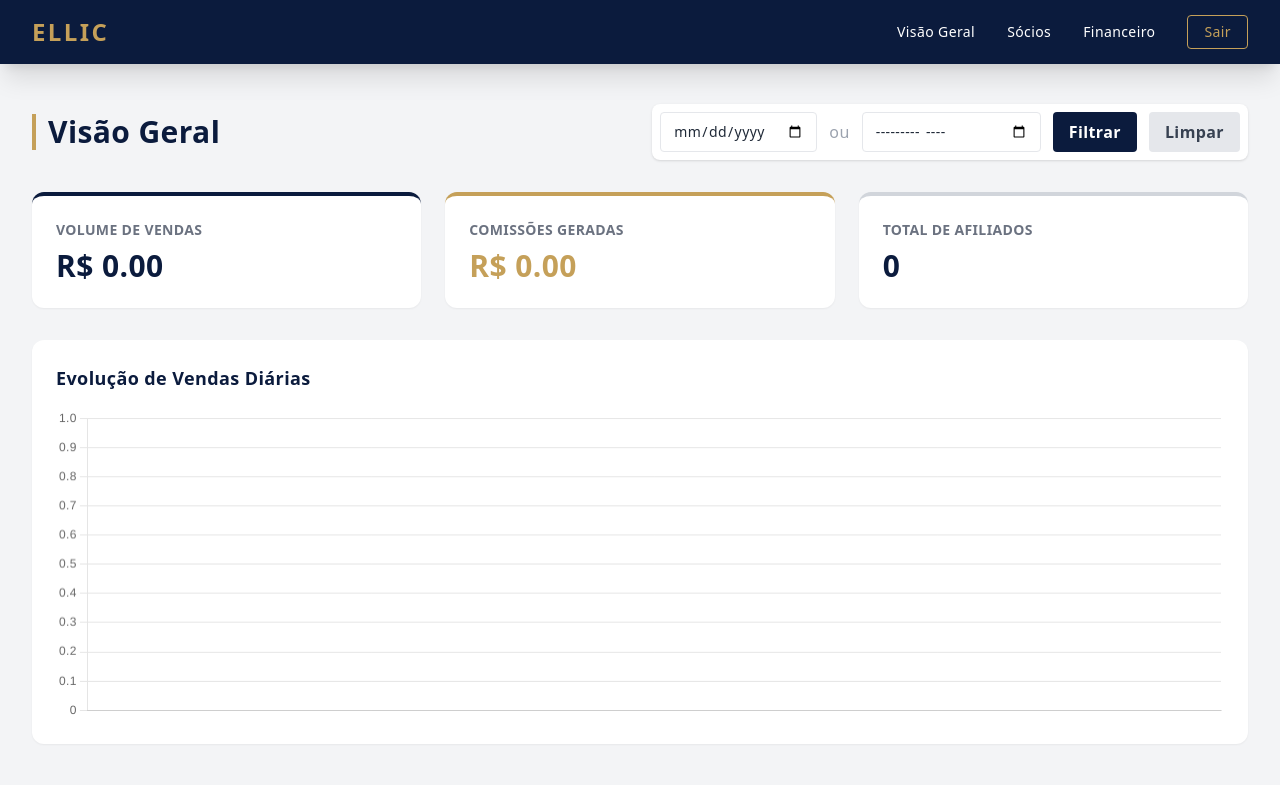
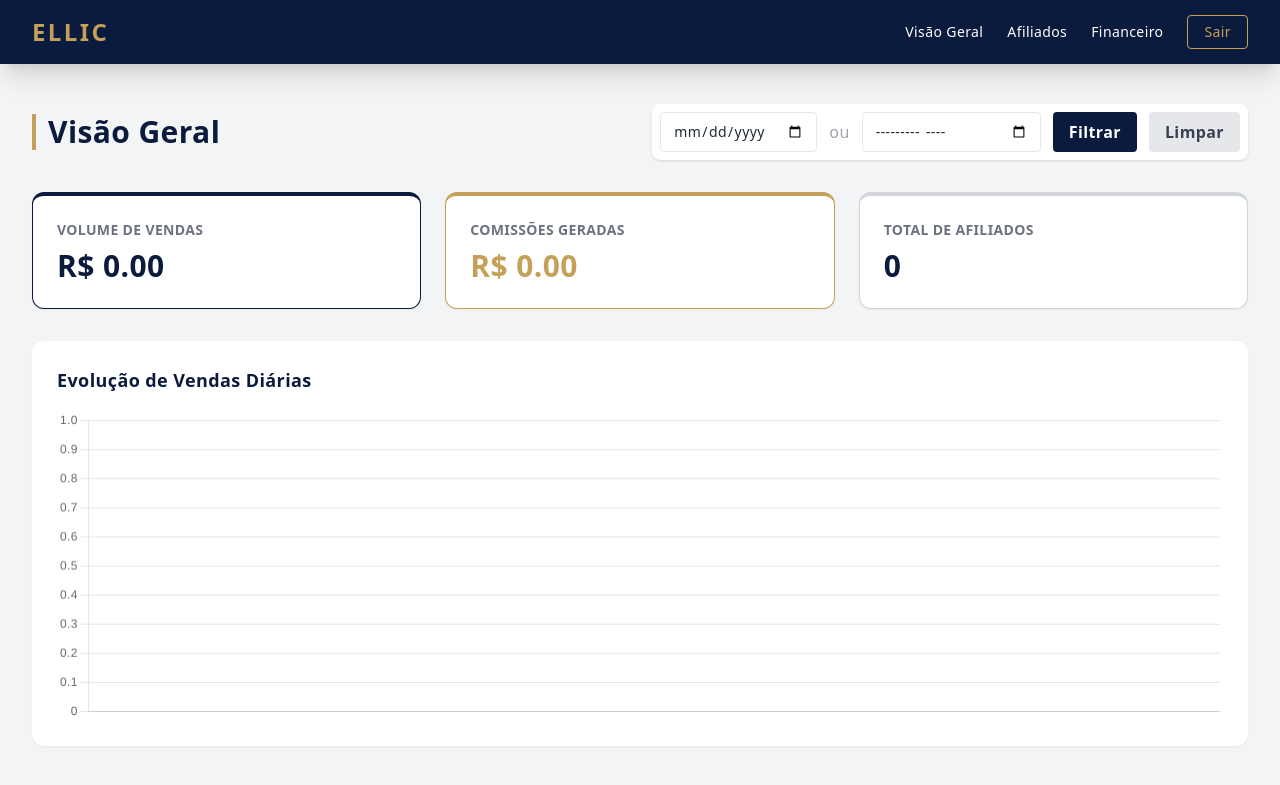
Before and after one commit to AppMotoristaPro/afiliadoliliam, a Flask app: page /admin/dashboard in a window 1280 px wide. Shown: the top 785 px of the page. Run offline with Flask 3, Linux system fonts and the light colour scheme; a user stored in the database is signed in; data that the repository does not hold is empty; some libraries are stand-ins or nearby versions.

Commit message:
agora acho que vai

```diff
--- a/app/__init__.py
+++ b/app/__init__.py
@@ -1,23 +1,20 @@
-from flask import Flask
+from flask import Flask, request, redirect, url_for
 from .extensions import db
-from flask_login import LoginManager
+from flask_login import LoginManager, current_user
 import os
 
 def create_app():
     app = Flask(__name__)
 
-    # Configurações de Segurança e Banco de Dados
     app.config['SECRET_KEY'] = os.getenv('SECRET_KEY', 'chave-secreta-ellic-producao')
     app.config['SQLALCHEMY_DATABASE_URI'] = os.getenv('DATABASE_URL')
     app.config['SQLALCHEMY_TRACK_MODIFICATIONS'] = False
 
-    # SOLUÇÃO DO ERRO SSL NEON: Força o Flask a testar a conexão antes de executar comandos
     app.config['SQLALCHEMY_ENGINE_OPTIONS'] = {
         'pool_pre_ping': True,
         'pool_recycle': 300,
     }
 
-    # Inicializa os plugins
     db.init_app(app)
 
     login_manager = LoginManager()
@@ -29,7 +26,14 @@ def create_app():
         from .models import Usuario
         return Usuario.query.get(int(user_id))
 
-    # Registra as Rotas (Blueprints)
+    # TRAVA GLOBAL: Obriga a troca da senha temporária antes de liberar a plataforma
+    @app.before_request
+    def check_senha_temporaria():
+        if current_user.is_authenticated and getattr(current_user, 'senha_temporaria', False):
+            # Deixa passar apenas a tela de nova senha, o logout e o carregamento do CSS/imagens
+            if request.endpoint not in ['admin.nova_senha', 'admin.logout', 'static']:
+                return redirect(url_for('admin.nova_senha'))
+
     from .admin.routes import admin_bp
     from .parceiros.routes import parceiros_bp
     from .webhook.routes import webhook_bp
@@ -38,15 +42,10 @@ def create_app():
     app.register_blueprint(parceiros_bp, url_prefix='/parceiros')
     app.register_blueprint(webhook_bp, url_prefix='/api/webhook')
 
-    # Configuração de Banco de Dados Automática
     with app.app_context():
-        # Recria as tabelas limpas no Neon
         db.create_all()
-
-        # Garante a recriação do Administrador caso o banco tenha sido resetado
         from .models import Usuario
         admin_existente = Usuario.query.filter_by(email='admin@ellic.com.br').first()
-
         if not admin_existente:
             novo_admin = Usuario(
                 email='admin@ellic.com.br',
--- a/app/templates/admin/dashboard.html
+++ b/app/templates/admin/dashboard.html
@@ -1,37 +1,34 @@
 {% extends "base.html" %}
 {% block title %}Dashboard | Ellic{% endblock %}
 {% block content %}
-<div class="mb-8 flex justify-between items-center">
+<div class="mb-8 flex flex-col md:flex-row md:justify-between md:items-center gap-4">
     <h1 class="text-3xl font-bold text-navy border-l-4 border-gold pl-3">Visão Geral</h1>
 
-    <!-- Filtros de Data e Mês -->
-    <form class="flex space-x-3 bg-white p-2 rounded-lg shadow" method="GET">
-        <input type="date" name="dia" value="{{ dia }}" class="px-3 py-2 border rounded text-sm outline-none focus:border-gold">
-        <span class="py-2 text-gray-400">ou</span>
-        <input type="month" name="mes" value="{{ mes }}" class="px-3 py-2 border rounded text-sm outline-none focus:border-gold">
+    <form class="flex space-x-3 bg-white p-2 rounded-lg shadow w-full md:w-auto" method="GET">
+        <input type="date" name="dia" value="{{ dia }}" class="px-3 py-2 border rounded text-sm outline-none focus:border-gold flex-grow">
+        <span class="py-2 text-gray-400 hidden sm:block">ou</span>
+        <input type="month" name="mes" value="{{ mes }}" class="px-3 py-2 border rounded text-sm outline-none focus:border-gold flex-grow">
         <button type="submit" class="bg-navy text-white px-4 py-2 rounded font-semibold hover:bg-navy-light transition">Filtrar</button>
-        <a href="{{ url_for('admin.dashboard') }}" class="bg-gray-200 text-gray-700 px-4 py-2 rounded font-semibold hover:bg-gray-300">Limpar</a>
+        <a href="{{ url_for('admin.dashboard') }}" class="bg-gray-200 text-gray-700 px-4 py-2 rounded font-semibold hover:bg-gray-300 flex items-center justify-center">Limpar</a>
     </form>
 </div>
 
-<!-- Cards de Volume -->
 <div class="grid grid-cols-1 md:grid-cols-3 gap-6 mb-8">
-    <div class="bg-white p-6 rounded-xl shadow-sm border-t-4 border-navy">
+    <div class="glass-panel bg-white p-6 rounded-xl shadow-sm border-t-4 border-navy">
         <p class="text-sm font-bold text-gray-500 uppercase tracking-wide">Volume de Vendas</p>
         <p class="text-3xl font-extrabold text-navy mt-2">R$ {{ "%.2f"|format(fat_total) }}</p>
     </div>
-    <div class="bg-white p-6 rounded-xl shadow-sm border-t-4 border-gold">
+    <div class="glass-panel bg-white p-6 rounded-xl shadow-sm border-t-4 border-gold">
         <p class="text-sm font-bold text-gray-500 uppercase tracking-wide">Comissões Geradas</p>
         <p class="text-3xl font-extrabold text-gold mt-2">R$ {{ "%.2f"|format(com_total) }}</p>
     </div>
-    <div class="bg-white p-6 rounded-xl shadow-sm border-t-4 border-gray-300">
+    <div class="glass-panel bg-white p-6 rounded-xl shadow-sm border-t-4 border-gray-300">
         <p class="text-sm font-bold text-gray-500 uppercase tracking-wide">Total de Afiliados</p>
         <p class="text-3xl font-extrabold text-navy mt-2">{{ tot_afiliados }}</p>
     </div>
 </div>
 
-<!-- Gráfico de Linha -->
-<div class="bg-white p-6 rounded-xl shadow-sm">
+<div class="glass-panel bg-white p-6 rounded-xl shadow-sm">
     <h3 class="text-lg font-bold text-navy mb-4">Evolução de Vendas Diárias</h3>
     <canvas id="vendasChart" height="80"></canvas>
 </div>
--- a/app/templates/base.html
+++ b/app/templates/base.html
@@ -15,6 +15,9 @@
     </script>
     <style>
         .glass-panel { background: rgba(255, 255, 255, 0.85); backdrop-filter: blur(12px); border: 1px solid rgba(255,255,255,0.3); }
+        /* Esconde a barra de rolagem nativa, mas permite deslizar os menus no celular */
+        .hide-scrollbar::-webkit-scrollbar { display: none; }
+        .hide-scrollbar { -ms-overflow-style: none; scrollbar-width: none; }
     </style>
 </head>
 <body class="bg-gray-100 min-h-screen text-gray-800 font-sans tracking-wide">
@@ -22,25 +25,28 @@
     <nav class="bg-navy shadow-xl">
         <div class="max-w-7xl mx-auto px-4 sm:px-6 lg:px-8">
             <div class="flex justify-between h-16 items-center">
-                <a href="#" class="text-2xl font-bold text-gold tracking-widest uppercase">ELLIC</a>
-                <div class="flex space-x-8 items-center text-sm font-medium">
+                <a href="#" class="text-2xl font-bold text-gold tracking-widest uppercase flex-shrink-0">ELLIC</a>
+
+                <!-- Menu de Navegação (Agora rolável no mobile para não cortar itens) -->
+                <div class="flex space-x-6 items-center text-sm font-medium overflow-x-auto hide-scrollbar pl-4 w-full justify-end">
                     {% if current_user.role == 'admin' %}
-                    <a href="{{ url_for('admin.dashboard') }}" class="text-white hover:text-gold transition">Visão Geral</a>
-                    <a href="{{ url_for('admin.afiliados') }}" class="text-white hover:text-gold transition">Sócios</a>
-                    <a href="{{ url_for('admin.financeiro') }}" class="text-white hover:text-gold transition">Financeiro</a>
+                    <a href="{{ url_for('admin.dashboard') }}" class="text-white hover:text-gold transition whitespace-nowrap">Visão Geral</a>
+                    <a href="{{ url_for('admin.afiliados') }}" class="text-white hover:text-gold transition whitespace-nowrap">Afiliados</a>
+                    <a href="{{ url_for('admin.financeiro') }}" class="text-white hover:text-gold transition whitespace-nowrap">Financeiro</a>
                     {% else %}
-                    <a href="{{ url_for('parceiros.dashboard') }}" class="text-white hover:text-gold transition">Dashboard</a>
-                    <a href="{{ url_for('parceiros.links') }}" class="text-white hover:text-gold transition">Meus Links</a>
-                    <a href="{{ url_for('parceiros.vendas') }}" class="text-white hover:text-gold transition">Extrato de Vendas</a>
-                    <a href="{{ url_for('parceiros.recebimentos') }}" class="text-white hover:text-gold transition">Recebimentos</a>
+                    <a href="{{ url_for('parceiros.dashboard') }}" class="text-white hover:text-gold transition whitespace-nowrap">Visão Estratégica</a>
+                    <a href="{{ url_for('parceiros.links') }}" class="text-white hover:text-gold transition whitespace-nowrap">Gerador de Links</a>
+                    <a href="{{ url_for('parceiros.vendas') }}" class="text-white hover:text-gold transition whitespace-nowrap">Extrato de Vendas</a>
+                    <a href="{{ url_for('parceiros.recebimentos') }}" class="text-white hover:text-gold transition whitespace-nowrap">Recebimentos</a>
                     {% endif %}
-                    <a href="{{ url_for('admin.logout') }}" class="border border-gold text-gold hover:bg-gold hover:text-navy px-4 py-1.5 rounded transition">Sair</a>
+                    <a href="{{ url_for('admin.logout') }}" class="border border-gold text-gold hover:bg-gold hover:text-navy px-4 py-1.5 rounded transition whitespace-nowrap ml-2">Sair</a>
                 </div>
             </div>
         </div>
     </nav>
     {% endif %}
-    <main class="max-w-7xl mx-auto px-4 sm:px-6 lg:px-8 py-10">
+
+    <main class="max-w-7xl mx-auto px-4 sm:px-6 lg:px-8 py-10 overflow-x-hidden">
         {% with messages = get_flashed_messages() %}
             {% if messages %}
                 <div class="bg-navy/10 border-l-4 border-navy text-navy p-4 mb-6 rounded shadow-sm">
```
Also changed, not shown: app/templates/admin/nova_senha.html (+16 -18 lines).
